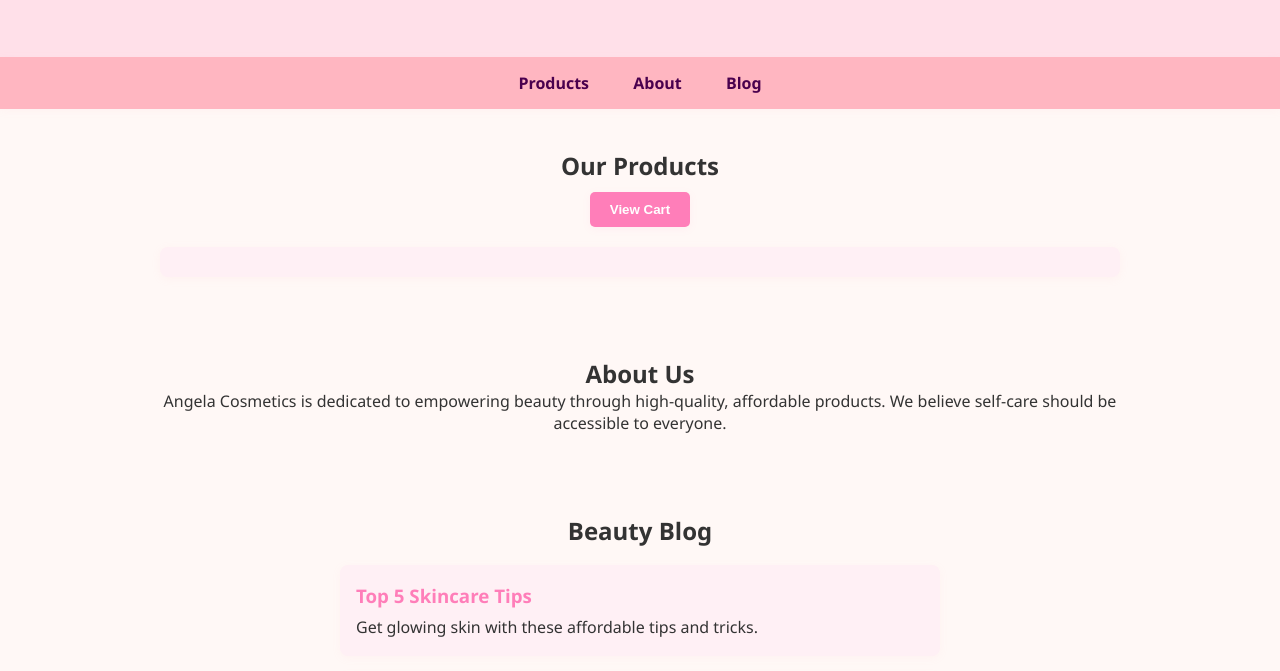
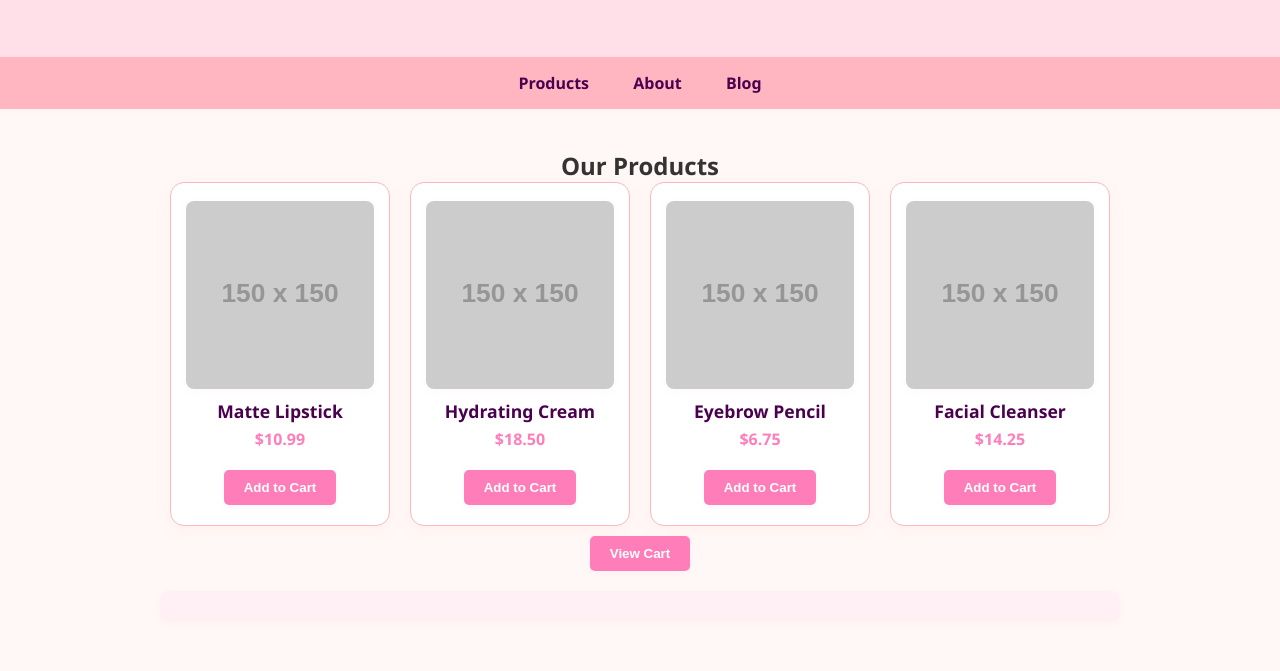
Before and after one commit to angvela/project, a plain HTML site: page index.html in a window 1280 px wide. Shown: the part 128-799 px from the top of the page. Drawn offline with Linux system fonts and the light colour scheme; placeholder pictures from the web are drawn by us.

Commit message:
Refactor product section layout and update JavaScript file reference

```diff
--- a/index.html
+++ b/index.html
@@ -26,12 +26,11 @@
   <main>
     <!-- Products Section -->
     <section id="products" class="section">
-      <h2>Our Products</h2>
-      <div class="product-list" id="product-list">
-        <!-- JS will load products here -->
-      </div>
-      <button id="view-cart-btn">View Cart</button>
-      <div id="cart-output" class="cart-output"></div>
+      <h2>Our Products</h2><div class="product-list" id="product-list"></div>
+<button id="view-cart-btn">View Cart</button>
+<div id="cart-output" class="cart-output"></div>
+
+
     </section>
 
     <!-- About Us -->
@@ -63,6 +62,6 @@
   </footer>
 
   <!-- JavaScript -->
-  <script src="script.js"></script>
+  <script src="index.js"></script>
 </body>
 </html>
```
